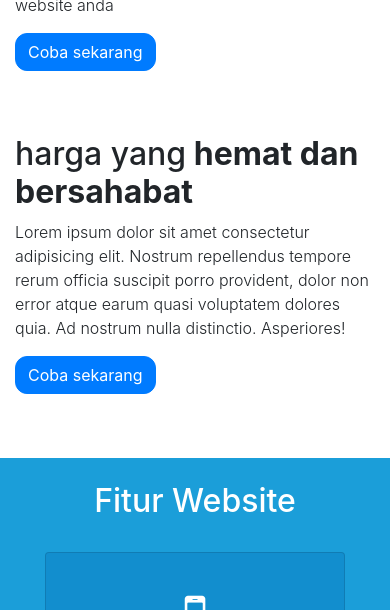
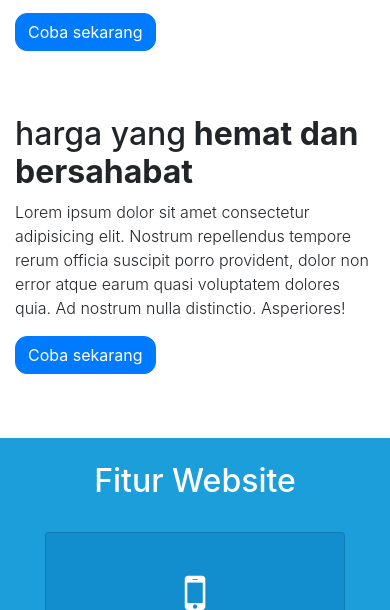
Before and after one commit to iko16-haekal/weebdev, a Gatsby site: page / in a window 390 px wide. Shown: the part 885-1495 px from the top of the page. Built offline with nearby package versions, Linux system fonts and the light colour scheme; Gatsby itself is replaced by a stand-in of ours.

```diff
--- a/src/pages/style.css
+++ b/src/pages/style.css
@@ -52,6 +52,6 @@
   }
 
   .row-sec2 {
-    margin-top: -40px !important;
+    margin-top: -60px !important;
   }
 }
```
